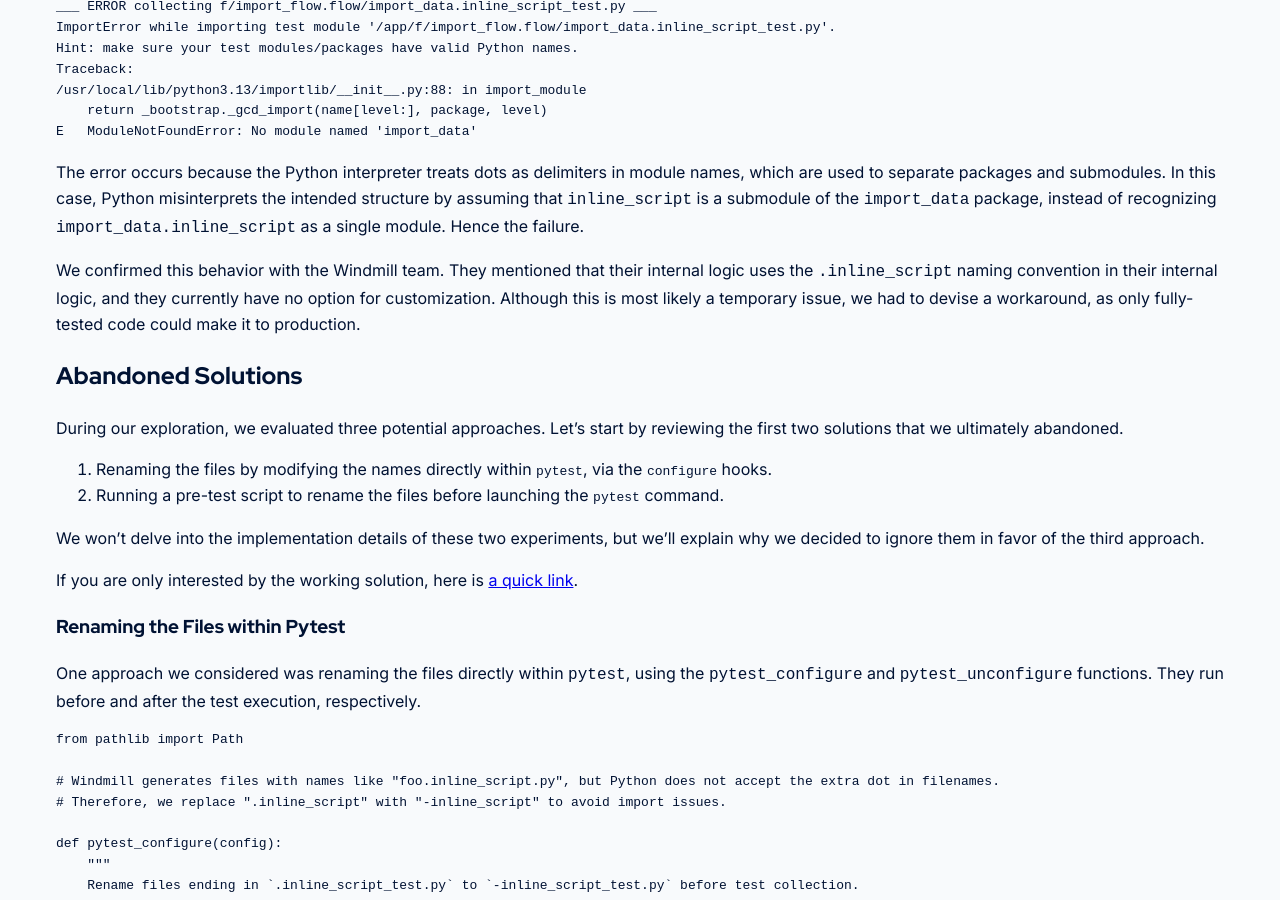
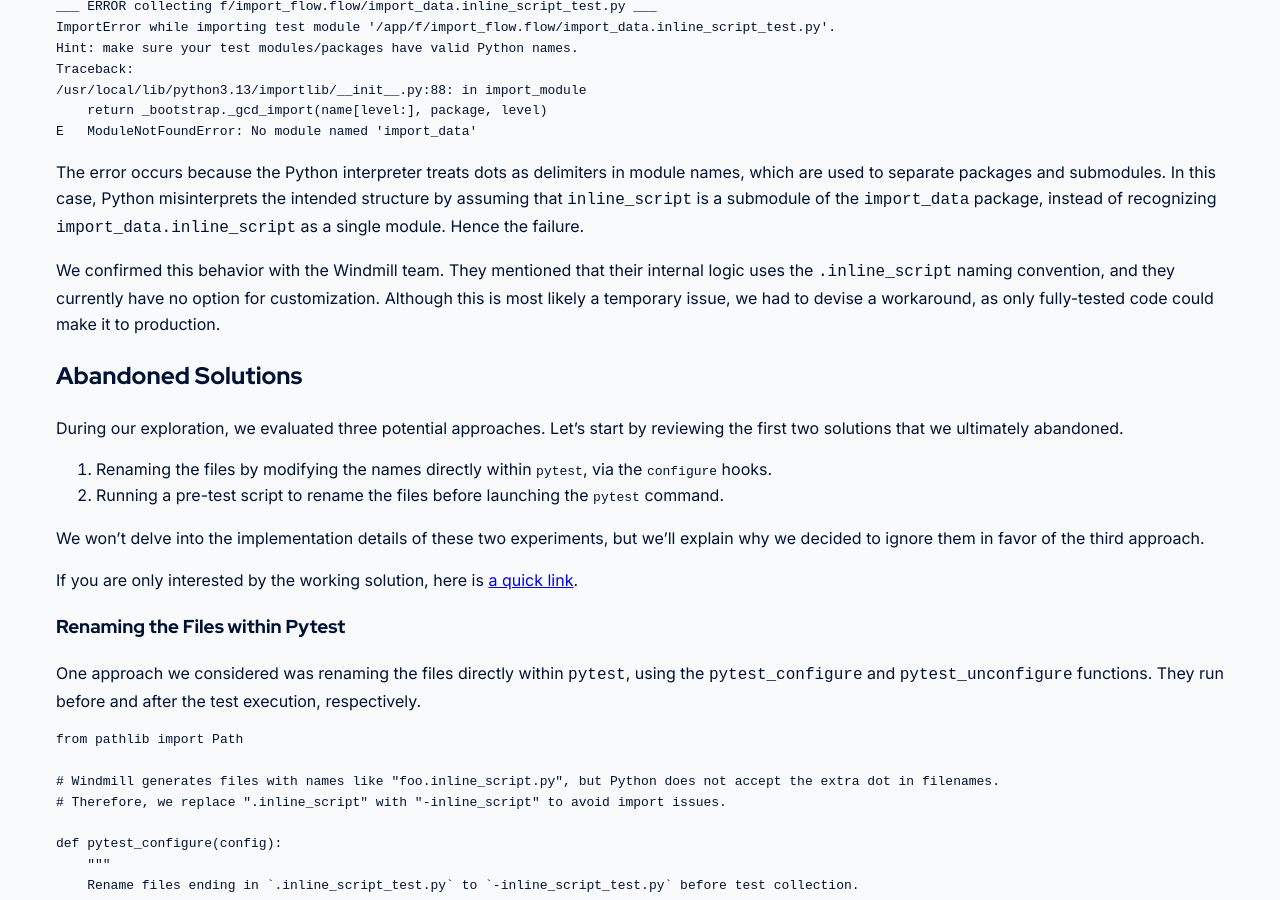
Before and after one commit to tint-ai/tint-ai.github.io, a Jekyll site: the page built from posts/2025/04/14/testing-python-modules-containing-dots-in-filepaths.md, in a window 1280 px wide and 900 px high, scrolled down 536 px. Built offline with Jekyll 4.4.1, drawn with Linux system fonts in a browser that asks for light colours; our own code applies the rules of GitHub Pages for plain Markdown files.

Commit message:
Update posts/2025/04/14/testing-python-modules-containing-dots-in-filepaths.md
Co-authored-by: Kyle Witt <133714858+kyle-514@users.noreply.github.com>

```diff
--- a/posts/2025/04/14/testing-python-modules-containing-dots-in-filepaths.md
+++ b/posts/2025/04/14/testing-python-modules-containing-dots-in-filepaths.md
@@ -26,7 +26,7 @@ E   ModuleNotFoundError: No module named 'import_data'
 
 The error occurs because the Python interpreter treats dots as delimiters in module names, which are used to separate packages and submodules. In this case, Python misinterprets the intended structure by assuming that `inline_script` is a submodule of the `import_data` package, instead of recognizing `import_data.inline_script` as a single module. Hence the failure.
 
-We confirmed this behavior with the Windmill team. They mentioned that their internal logic uses the `.inline_script` naming convention in their internal logic, and they currently have no option for customization. Although this is most likely a temporary issue, we had to devise a workaround, as only fully-tested code could make it to production.
+We confirmed this behavior with the Windmill team. They mentioned that their internal logic uses the `.inline_script` naming convention, and they currently have no option for customization. Although this is most likely a temporary issue, we had to devise a workaround, as only fully-tested code could make it to production.
 
 ## Abandoned Solutions
 
```
